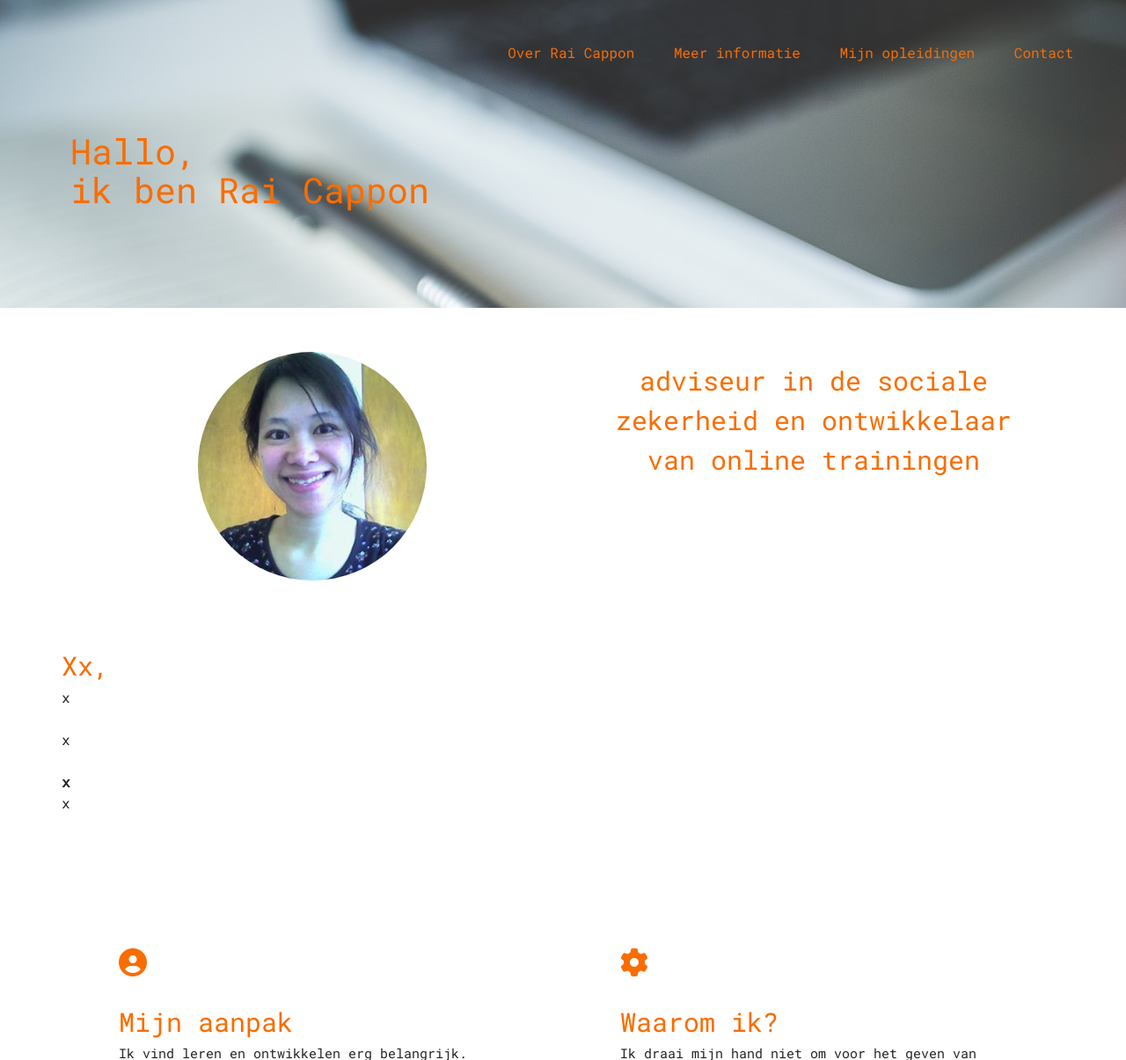
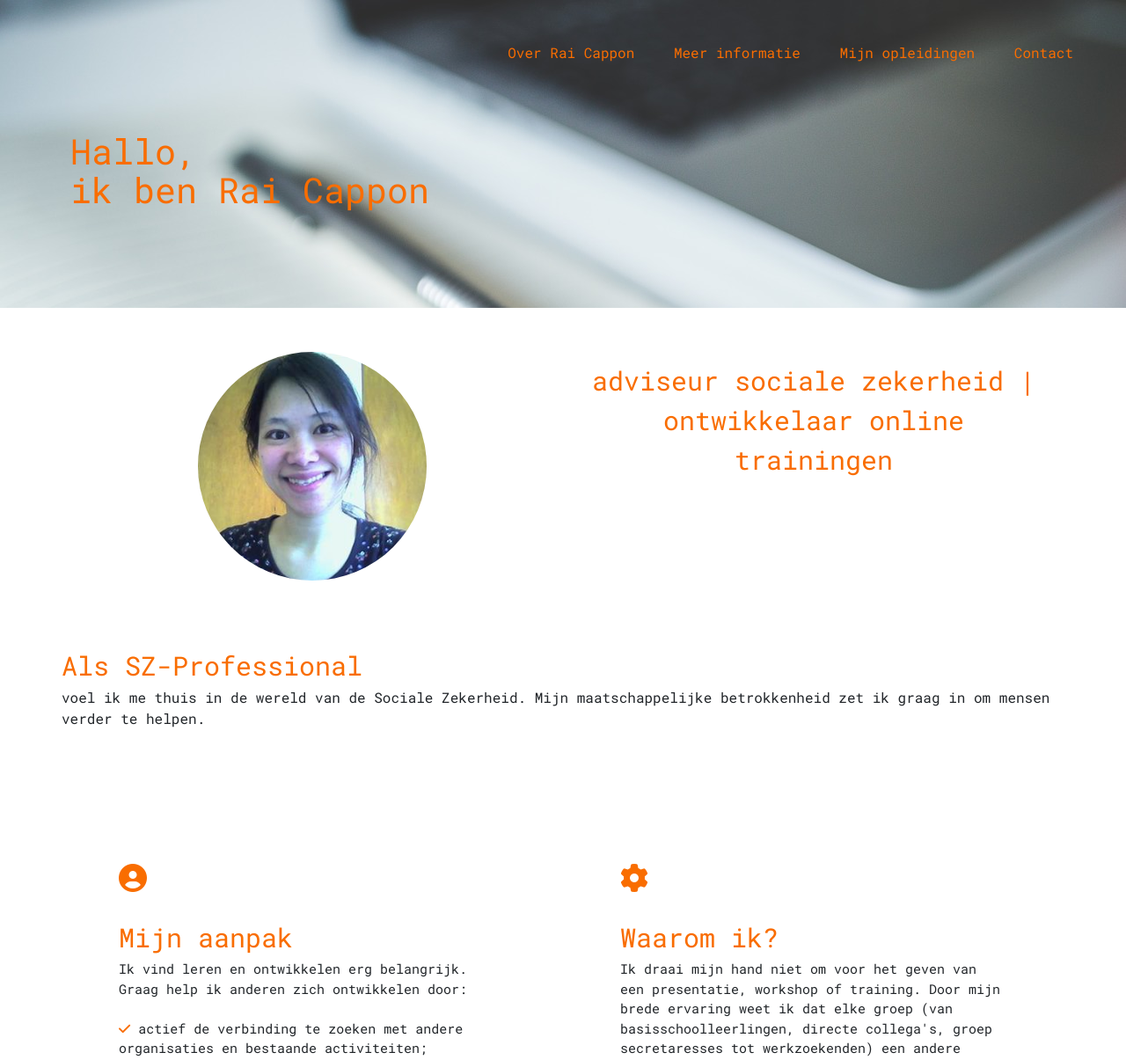
Before and after one commit to raicappon/mijn-website, a plain HTML site: page index.html in a window 1280 px wide. Shown: the top 1205 px of the page at 88% size. Drawn offline with nearby package versions, Linux system fonts and the light colour scheme.

Commit message:
20 nov 2
20 nov 2

```diff
--- a/index.html
+++ b/index.html
@@ -51,7 +51,7 @@
           </div>
           <div class="col-xs-12 col-sm-6">
             <p>
-              adviseur in de sociale zekerheid en ontwikkelaar van online trainingen
+              adviseur sociale zekerheid | ontwikkelaar online trainingen
                </p>
           </div>
         </div>
@@ -64,17 +64,11 @@
       <div class="row">
         <div class="col-xs-12 header-title">
           <h2>
-            Xx,
+            Als SZ-Professional
           </h2>
-          x
-<br>
-<br>
-x
-<br>
-<br>
-<b>x</b>
-<br>
-x
+          voel ik me thuis in de wereld van de Sociale Zekerheid. Mijn maatschappelijke betrokkenheid zet ik graag in om mensen verder te helpen.
+</b>
+
         </div>
       </div>
       <div class="row">
@@ -343,7 +337,9 @@ x
   <!-- FOOTER -->
   <div id="contact">
     <h2>
-      <i class="fa fa-handshake-o fa" aria-hidden="true" style="color:#F96D00;"></i>  Bent u toe aan een ambitieuze, mens- en resultaatgerichte hbo-er?
+      <i class="fa fa-handshake-o fa" aria-hidden="true" style="color:#F96D00;"></i>  Bent u toe aan een ambitieuze,
+      <br>
+      mens- en resultaatgerichte hbo-er?
     </h2>
     <p>
       Nodig me dan uit voor een kop <i class="fa fa-coffee" aria-hidden="true"></i> !
```
